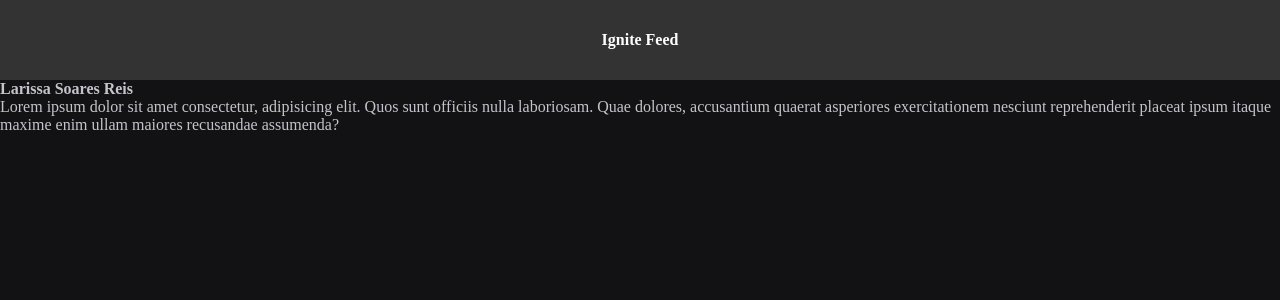
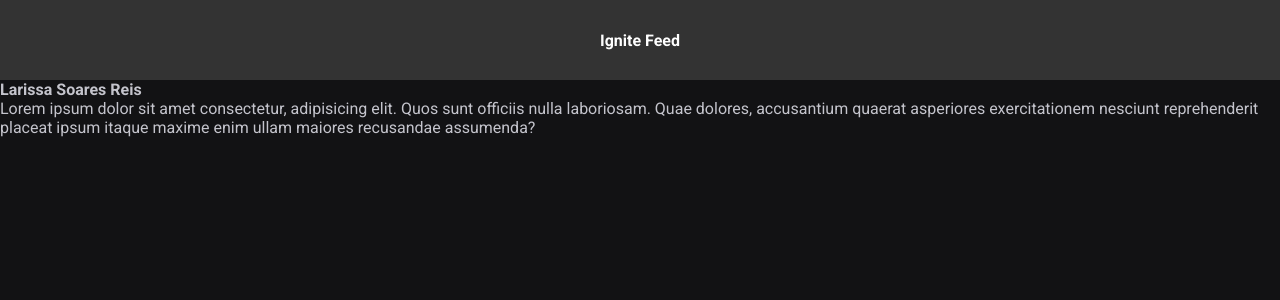
Before and after one commit to srlarissa/Projeto-1---Rede-Social, a React (Vite) app in the folder rocketseat-redesocial/: page / in a window 1280 px wide. Shown: the top 300 px of the page. Built offline with nearby package versions, Linux system fonts and the light colour scheme.

Commit message:
feat(CSS): Adição da fonte Roboto no global.css

```diff
--- a/rocketseat-redesocial/src/global.css
+++ b/rocketseat-redesocial/src/global.css
@@ -20,4 +20,10 @@
 body {
     background: var(--gray-900);
     color: var(--gray-300);
+    -webkit-font-smoothing: antialiased;
+
 }
+
+body, input, textarea, button {
+    font-family: 'Roboto', sans-serif;
+}
```
